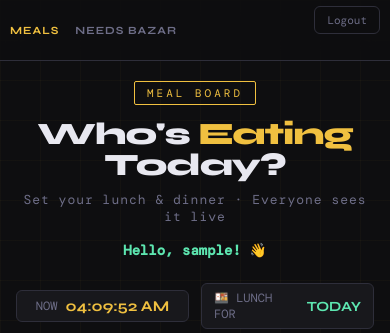
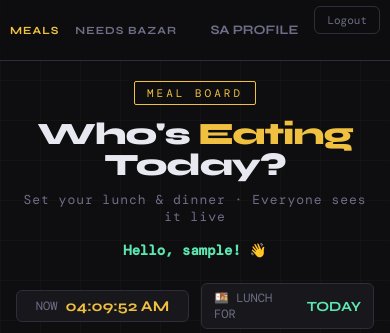
Before and after one commit to mursalatul/exasperating_meal, a Django app: page / in a window 390 px wide. Shown: the top 333 px of the page. Run offline with Django 5.2, Linux system fonts and the light colour scheme; the visitor is signed in with stand-in values (Sample User, id 1); data comes from the database, SQL or seed files in the repository; some web fonts are replaced.

Commit message:
style: remove hidden span styling from navigation user element

```diff
--- a/templates/index.html
+++ b/templates/index.html
@@ -665,10 +665,6 @@
       font-size: 11px;
     }
 
-    .nav-user span {
-      display: none;
-    }
-
     .bazar-section {
       margin-top: 40px;
     }
```
